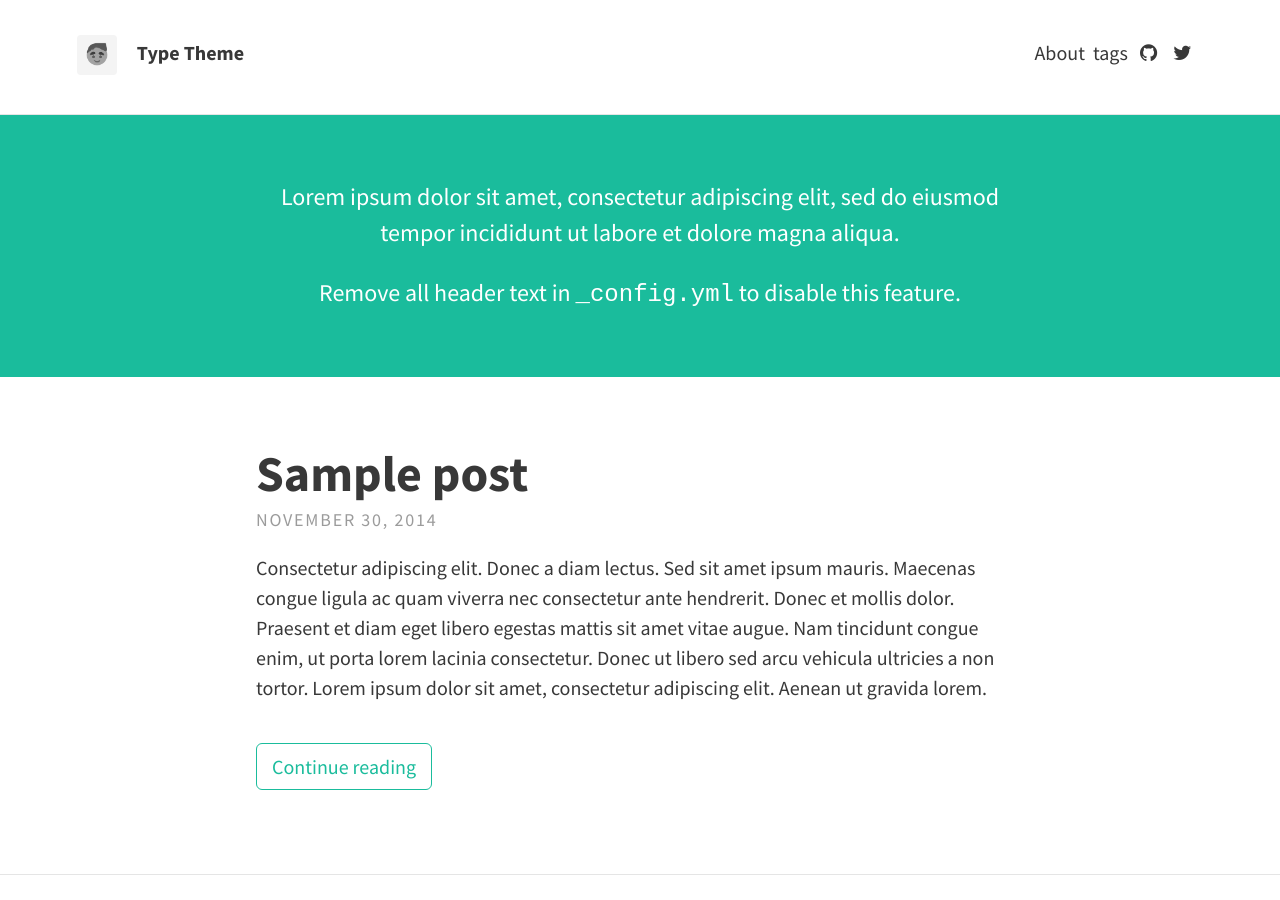
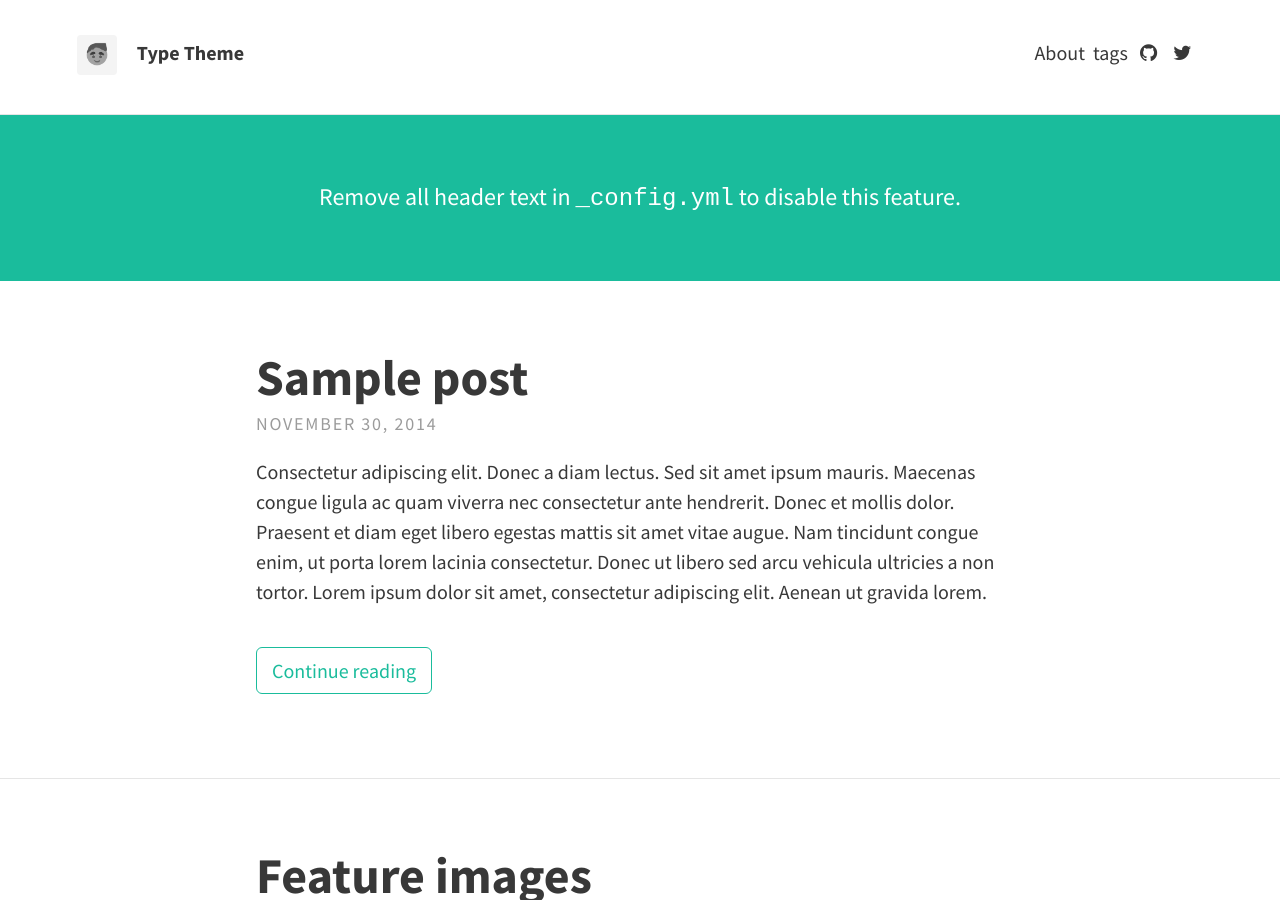
Before and after one commit to vargagabriel/vargagabriel.github.io, a Jekyll site: the page built from index.html, in a window 1280 px wide and 900 px high. Built offline with Jekyll 4.4.1, drawn with Linux system fonts in a browser that asks for light colours; nearby versions of some CDN libraries; the list of posts is cut into pages by our own code.

Commit message:
Update docs

```diff
--- a/_config.yml
+++ b/_config.yml
@@ -13,9 +13,7 @@ theme_settings:
 
   # Header and footer text
   header_text: >
-     <p>Lorem ipsum dolor sit amet, consectetur adipiscing elit, sed do eiusmod tempor incididunt ut labore et dolore magna aliqua.</p>
-
-     <p>Remove all header text in <code>_config.yml</code> to disable this feature.</p>
+          <p>Remove all header text in <code>_config.yml</code> to disable this feature.</p>
   header_text_feature_image:
   footer_text: >
    Powered by <a href="https://jekyllrb.com/">Jekyll</a> with <a href="https://github.com/rohanchandra/type-theme">Type Theme</a>
```
Also changed, not shown: 3 other files.
